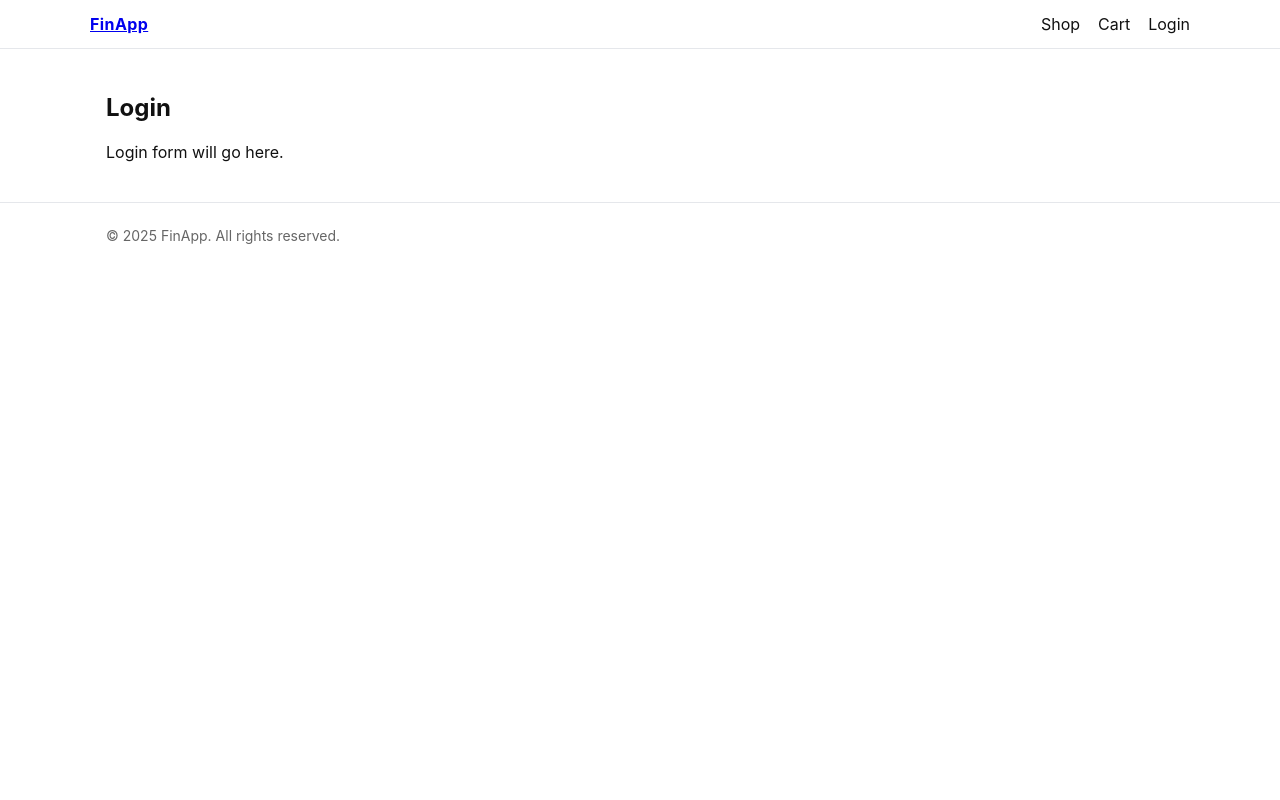
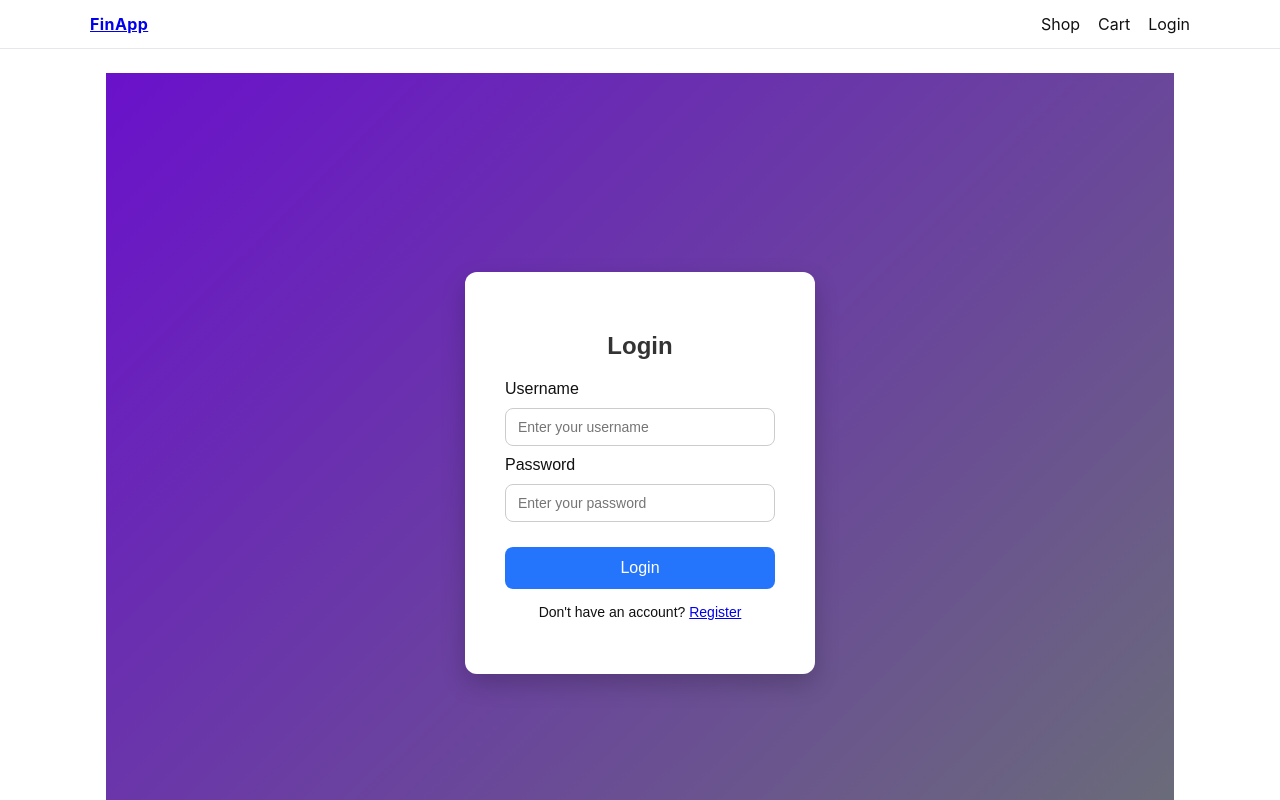
Before and after one commit to bardatt1/FinApp, a React (Create React App) app in the folder frontend/: page /login in a window 1280 px wide. Shown: the top 800 px of the page. Built offline with nearby package versions, Linux system fonts and the light colour scheme.

Commit message:
Authentication & User Profile Developer (ARDA) Login, registration, user profile

```diff
--- a/frontend/package.json
+++ b/frontend/package.json
@@ -7,11 +7,12 @@
     "@testing-library/jest-dom": "^6.8.0",
     "@testing-library/react": "^16.3.0",
     "@testing-library/user-event": "^13.5.0",
+    "axios": "^1.12.2",
+    "http-proxy-middleware": "^2.0.6",
     "react": "^19.1.1",
     "react-dom": "^19.1.1",
     "react-router-dom": "^6.26.2",
     "react-scripts": "5.0.1",
-    "http-proxy-middleware": "^2.0.6",
     "web-vitals": "^2.1.4"
   },
   "scripts": {
--- a/frontend/src/pages/LoginPage.jsx
+++ b/frontend/src/pages/LoginPage.jsx
@@ -1,10 +1,96 @@
-import React from 'react';
+import React, { useState } from 'react';
 
 function LoginPage() {
+  const [username, setUsername] = useState('');
+  const [password, setPassword] = useState('');
+
+  const handleSubmit = (e) => {
+    e.preventDefault();
+    alert(`Logging in with\nUsername: ${username}\nPassword: ${password}`);
+    // Replace alert with actual login logic
+  };
+
+  const containerStyle = {
+    display: 'flex',
+    justifyContent: 'center',
+    alignItems: 'center',
+    height: '100vh',
+    background: 'linear-gradient(135deg, #6a11cb, #6a6f76ff)',
+    fontFamily: 'Poppins, sans-serif',
+  };
+
+  const formStyle = {
+    backgroundColor: '#fff',
+    padding: '40px',
+    borderRadius: '12px',
+    width: '350px',
+    boxShadow: '0 10px 25px rgba(0,0,0,0.2)',
+  };
+
+  const inputStyle = {
+    width: '100%',
+    padding: '10px 12px',
+    margin: '10px 0',
+    borderRadius: '8px',
+    border: '1px solid #ccc',
+    fontSize: '14px',
+  };
+
+  const buttonStyle = {
+    width: '100%',
+    padding: '12px',
+    marginTop: '15px',
+    border: 'none',
+    borderRadius: '8px',
+    background: '#2575fc',
+    color: '#fff',
+    fontSize: '16px',
+    cursor: 'pointer',
+  };
+
+  const titleStyle = {
+    textAlign: 'center',
+    marginBottom: '20px',
+    color: '#333',
+  };
+
+  const linkStyle = {
+    textAlign: 'center',
+    marginTop: '15px',
+    fontSize: '14px',
+  };
+
   return (
-    <div>
-      <h2>Login</h2>
-      <p>Login form will go here.</p>
+    <div style={containerStyle}>
+      <form style={formStyle} onSubmit={handleSubmit}>
+        <h2 style={titleStyle}>Login</h2>
+
+        <label>Username</label>
+        <input
+          type="text"
+          placeholder="Enter your username"
+          value={username}
+          onChange={(e) => setUsername(e.target.value)}
+          required
+          style={inputStyle}
+        />
+
+        <label>Password</label>
+        <input
+          type="password"
+          placeholder="Enter your password"
+          value={password}
+          onChange={(e) => setPassword(e.target.value)}
+          required
+          style={inputStyle}
+        />
+
+        <button type="submit" style={buttonStyle}>Login</button>
+
+        <p style={linkStyle}>
+          Don't have an account? <a href="/register">Register</a>
+        </p>
+      </form>
     </div>
   );
 }
--- a/frontend/src/pages/ProfilePage.jsx
+++ b/frontend/src/pages/ProfilePage.jsx
@@ -1,10 +1,67 @@
-import React from 'react';
+import React, { useEffect, useState } from 'react';
 
 function ProfilePage() {
+  // Mock user data for now; replace with API or AuthContext
+  const [user, setUser] = useState({
+    username: 'JohnDoe',
+    email: 'johndoe@example.com',
+  });
+
+  const containerStyle = {
+    display: 'flex',
+    justifyContent: 'center',
+    alignItems: 'center',
+    height: '100vh',
+    background: 'linear-gradient(135deg, #6a11cb, #6a6f76ff)',
+    fontFamily: 'Poppins, sans-serif',
+  };
+
+  const cardStyle = {
+    backgroundColor: '#fff',
+    padding: '40px',
+    borderRadius: '12px',
+    width: '400px',
+    boxShadow: '0 10px 25px rgba(0,0,0,0.2)',
+    textAlign: 'center',
+  };
+
+  const titleStyle = {
+    marginBottom: '20px',
+    color: '#333',
+  };
+
+  const infoStyle = {
+    margin: '10px 0',
+    fontSize: '16px',
+    color: '#555',
+  };
+
+  const buttonStyle = {
+    marginTop: '20px',
+    padding: '12px 20px',
+    border: 'none',
+    borderRadius: '8px',
+    background: '#2575fc',
+    color: '#fff',
+    fontSize: '16px',
+    cursor: 'pointer',
+  };
+
+  const handleLogout = () => {
+    // Replace with actual logout logic
+    alert('Logged out!');
+    window.location.href = '/login';
+  };
+
   return (
-    <div>
-      <h2>My Profile</h2>
-      <p>Profile information will appear here.</p>
+    <div style={containerStyle}>
+      <div style={cardStyle}>
+        <h2 style={titleStyle}>Profile</h2>
+        <p style={infoStyle}><strong>Username:</strong> {user.username}</p>
+        <p style={infoStyle}><strong>Email:</strong> {user.email}</p>
+
+        <button style={buttonStyle} onClick={handleLogout}>Logout</button>
+      </div>
     </div>
   );
 }
--- a/frontend/src/pages/RegisterPage.jsx
+++ b/frontend/src/pages/RegisterPage.jsx
@@ -1,10 +1,107 @@
-import React from 'react';
+import React, { useState } from 'react';
 
 function RegisterPage() {
+  const [username, setUsername] = useState('');
+  const [email, setEmail] = useState('');
+  const [password, setPassword] = useState('');
+
+  const handleSubmit = (e) => {
+    e.preventDefault();
+    alert(`Registering with\nUsername: ${username}\nEmail: ${email}\nPassword: ${password}`);
+    // Replace alert with actual registration logic
+  };
+
+  const containerStyle = {
+    display: 'flex',
+    justifyContent: 'center',
+    alignItems: 'center',
+    height: '100vh',
+    background: 'linear-gradient(135deg, #6a11cb, #6a6f76ff)',
+    fontFamily: 'Poppins, sans-serif',
+  };
+
+  const formStyle = {
+    backgroundColor: '#fff',
+    padding: '40px',
+    borderRadius: '12px',
+    width: '350px',
+    boxShadow: '0 10px 25px rgba(0,0,0,0.2)',
+  };
+
+  const inputStyle = {
+    width: '100%',
+    padding: '10px 12px',
+    margin: '10px 0',
+    borderRadius: '8px',
+    border: '1px solid #ccc',
+    fontSize: '14px',
+  };
+
+  const buttonStyle = {
+    width: '100%',
+    padding: '12px',
+    marginTop: '15px',
+    border: 'none',
+    borderRadius: '8px',
+    background: '#2575fc',
+    color: '#fff',
+    fontSize: '16px',
+    cursor: 'pointer',
+  };
+
+  const titleStyle = {
+    textAlign: 'center',
+    marginBottom: '20px',
+    color: '#333',
+  };
+
+  const linkStyle = {
+    textAlign: 'center',
+    marginTop: '15px',
+    fontSize: '14px',
+  };
+
   return (
-    <div>
-      <h2>Register</h2>
-      <p>Registration form will go here.</p>
+    <div style={containerStyle}>
+      <form style={formStyle} onSubmit={handleSubmit}>
+        <h2 style={titleStyle}>Register</h2>
+
+        <label>Username</label>
+        <input
+          type="text"
+          placeholder="Enter your username"
+          value={username}
+          onChange={(e) => setUsername(e.target.value)}
+          required
+          style={inputStyle}
+        />
+
+        <label>Email</label>
+        <input
+          type="email"
+          placeholder="Enter your email"
+          value={email}
+          onChange={(e) => setEmail(e.target.value)}
+          required
+          style={inputStyle}
+        />
+
+        <label>Password</label>
+        <input
+          type="password"
+          placeholder="Enter your password"
+          value={password}
+          onChange={(e) => setPassword(e.target.value)}
+          required
+          style={inputStyle}
+        />
+
+        <button type="submit" style={buttonStyle}>Register</button>
+
+        <p style={linkStyle}>
+          Already have an account? <a href="/login">Login</a>
+        </p>
+      </form>
     </div>
   );
 }
```
Also changed, not shown: 1 other file (tests, documents, lock files or other folders).
